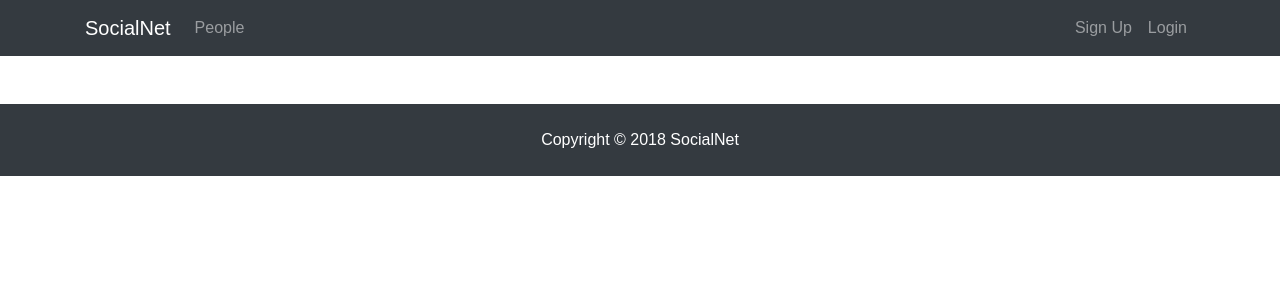
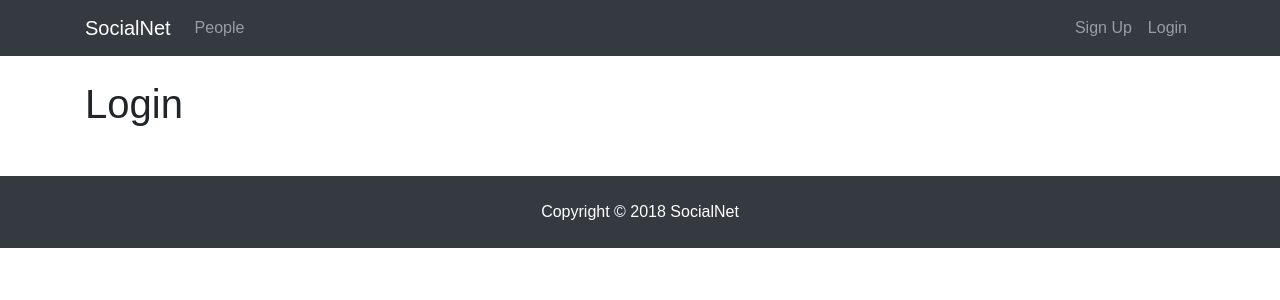
Before and after one commit to andriisavchuk/react-social, a React (Create React App) app in the folder client/: page /login in a window 1280 px wide. Shown: the top 300 px of the page. Built offline with nearby package versions, Linux system fonts and the light colour scheme.

Commit message:
set up basic routes

```diff
--- a/client/src/App.js
+++ b/client/src/App.js
@@ -1,9 +1,11 @@
 import React, { Component } from 'react';
 import { BrowserRouter as Router, Route} from "react-router-dom";
 
-import Navbar from './components/Navbar';
-import Main from './components/Main';
-import Footer from './components/Footer';
+import Navbar from './components/layout/Navbar';
+import Main from './components/layout/Main';
+import Footer from './components/layout/Footer';
+import Signup from './components/auth/Signup';
+import Login from './components/auth/Login';
 
 import './App.css';
 
@@ -14,6 +16,10 @@ class App extends Component {
         <div className="App">
           <Navbar />
           <Route exact path="/" component={ Main } />
+          <div className="container">
+            <Route exact path="/signup" component={ Signup } />
+            <Route exact path="/login" component={ Login } />
+          </div>
           <Footer />
         </div>
       </Router>
--- /dev/null
+++ b/client/src/components/auth/Login.js
@@ -0,0 +1,13 @@
+import React, { Component } from 'react'
+
+class Login extends Component {
+  render() {
+    return (
+      <div>
+        <h1>Login</h1>
+      </div>
+    )
+  }
+}
+
+export default Login;
--- /dev/null
+++ b/client/src/components/auth/Signup.js
@@ -0,0 +1,13 @@
+import React, { Component } from 'react'
+
+class Signup extends Component {
+  render() {
+    return (
+      <div>
+        <h1>Signup</h1>
+      </div>
+    )
+  }
+}
+
+export default Signup;
--- a/client/src/components/Main.js
+++ b/client/src/components/layout/Main.js
@@ -1,4 +1,5 @@
-import React, { Component } from 'react'
+import React, { Component } from 'react';
+import { Link } from "react-router-dom";
 
 class Main extends Component {
   render() {
@@ -11,8 +12,8 @@ class Main extends Component {
                 <h1 className="display-3 mb-4">New Social Network</h1>
                 <p className="lead">Create your profile/portfolio, share posts and get help from other people</p>
                 <hr />
-                <a href="register.html" className="btn btn-lg btn-info mr-2">Sign Up</a>
-                <a href="login.html" className="btn btn-lg btn-light">Login</a>
+                <Link to="/signup" className="btn btn-lg btn-info mr-2">Sign Up</Link>
+                <Link to="/login" className="btn btn-lg btn-light">Login</Link>
               </div>
             </div>
           </div>
--- a/client/src/components/Navbar.js
+++ b/client/src/components/layout/Navbar.js
@@ -1,11 +1,12 @@
-import React, { Component } from 'react'
+import React, { Component } from 'react';
+import { Link } from 'react-router-dom';
 
- class Navbar extends Component {
+class Navbar extends Component {
   render() {
     return (
       <nav className="navbar navbar-expand-sm navbar-dark bg-dark mb-4">
         <div className="container">
-          <a className="navbar-brand" href="landing.html">SocialNet</a>
+          <Link className="navbar-brand" to="/">SocialNet</Link>
           <button className="navbar-toggler" type="button" data-toggle="collapse" data-target="#mobile-nav">
             <span className="navbar-toggler-icon"></span>
           </button>
@@ -13,16 +14,16 @@ import React, { Component } from 'react'
           <div className="collapse navbar-collapse" id="mobile-nav">
             <ul className="navbar-nav mr-auto">
               <li className="nav-item">
-                <a className="nav-link" href="profiles.html">People</a>
+                <Link className="nav-link" to="/profiles">People</Link>
               </li>
             </ul>
 
             <ul className="navbar-nav ml-auto">
               <li className="nav-item">
-                <a className="nav-link" href="register.html">Sign Up</a>
+                <Link className="nav-link" to="/signup">Sign Up</Link>
               </li>
               <li className="nav-item">
-                <a className="nav-link" href="login.html">Login</a>
+                <Link className="nav-link" to="/login">Login</Link>
               </li>
             </ul>
           </div>
```
Also changed, not shown: client/src/components/layout/Footer.js (renamed from client/src/components/Footer.js).
